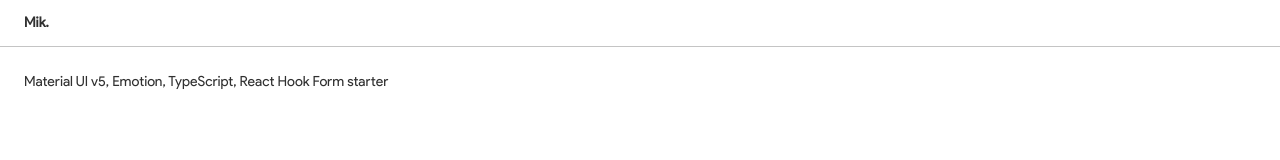
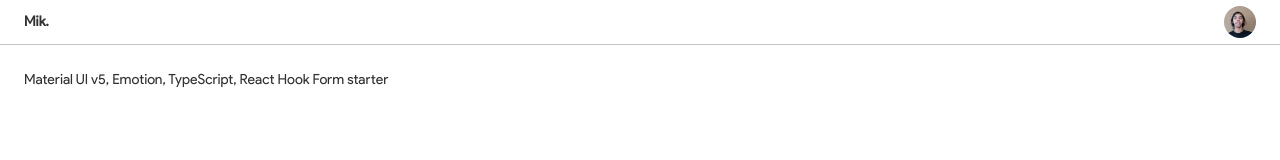
Before and after one commit to tiavina-mika/mui-emotion-starter, a React (Create React App) app: page / in a window 1280 px wide. Shown: the top 160 px of the page. Built offline with nearby package versions, Linux system fonts and the light colour scheme.

Commit message:
add avatar to header

```diff
--- a/src/components/Header.tsx
+++ b/src/components/Header.tsx
@@ -1,21 +1,31 @@
 /** @jsxRuntime classic /
 /* @jsx jsx */
 /** @jsxImportSource @emotion/react */
-import { Typography } from "@mui/material";
+import { Avatar, Typography } from "@mui/material";
 import { LAYOUT_CONTENT_PADDING } from "../utils/constants";
 import { Theme } from "@emotion/react";
 
 const classes = {
   header: (theme: Theme) => ({
     borderBottom: "1px solid " + theme.palette.grey[300],
-    padding: `16px ${LAYOUT_CONTENT_PADDING}px`
+    padding: `6px ${LAYOUT_CONTENT_PADDING}px`
   })
 };
 
 const Header = () => {
   return (
-    <div css={classes.header} className="stretchSelf">
+    <div
+      css={classes.header}
+      className="flexRow spaceBetween center stretchSelf"
+    >
       <Typography variant="h3">Mik.</Typography>
+      <div>
+        <Avatar
+          alt="profile"
+          src="/images/tiavina-mika.jpg"
+          sx={{ width: 32, height: 32 }}
+        />
+      </div>
     </div>
   );
 };
```
Also changed, not shown: public/images/tiavina-mika.jpg (added).
